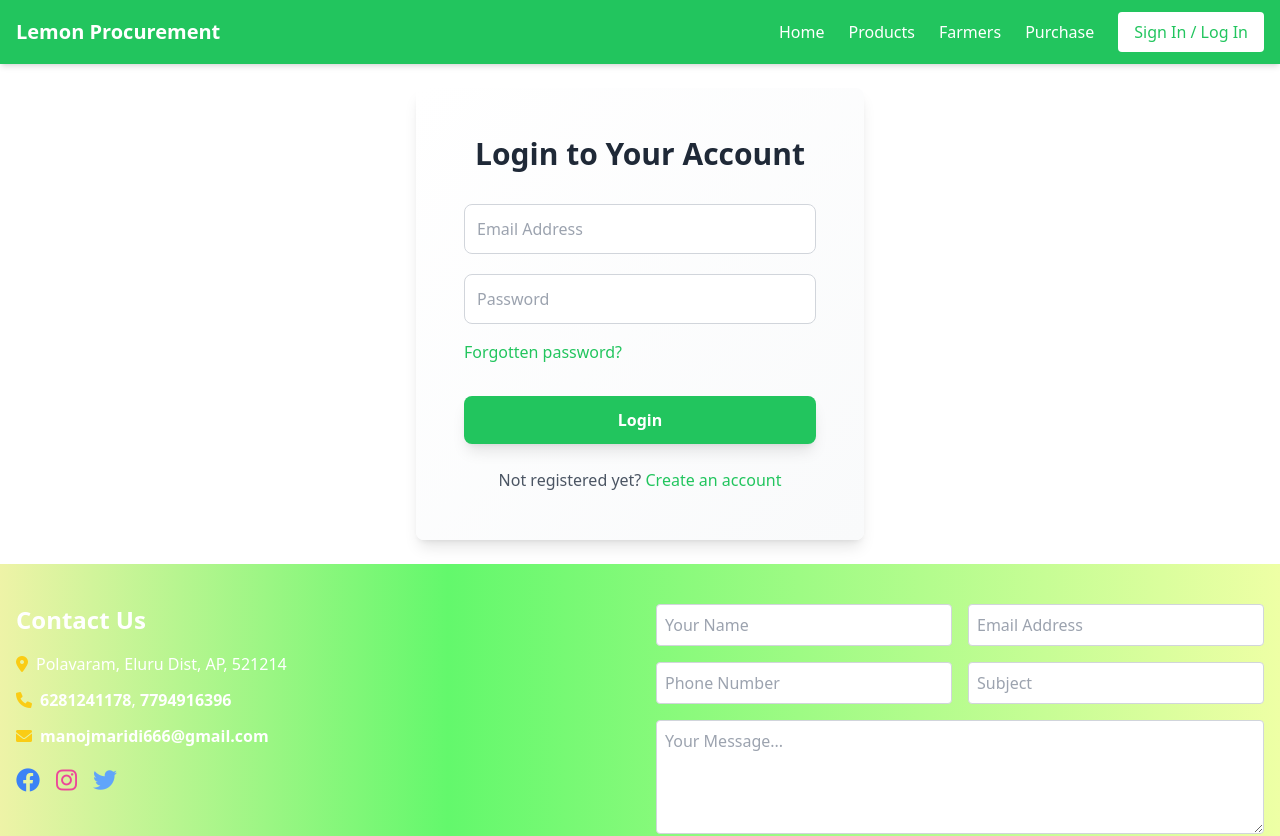
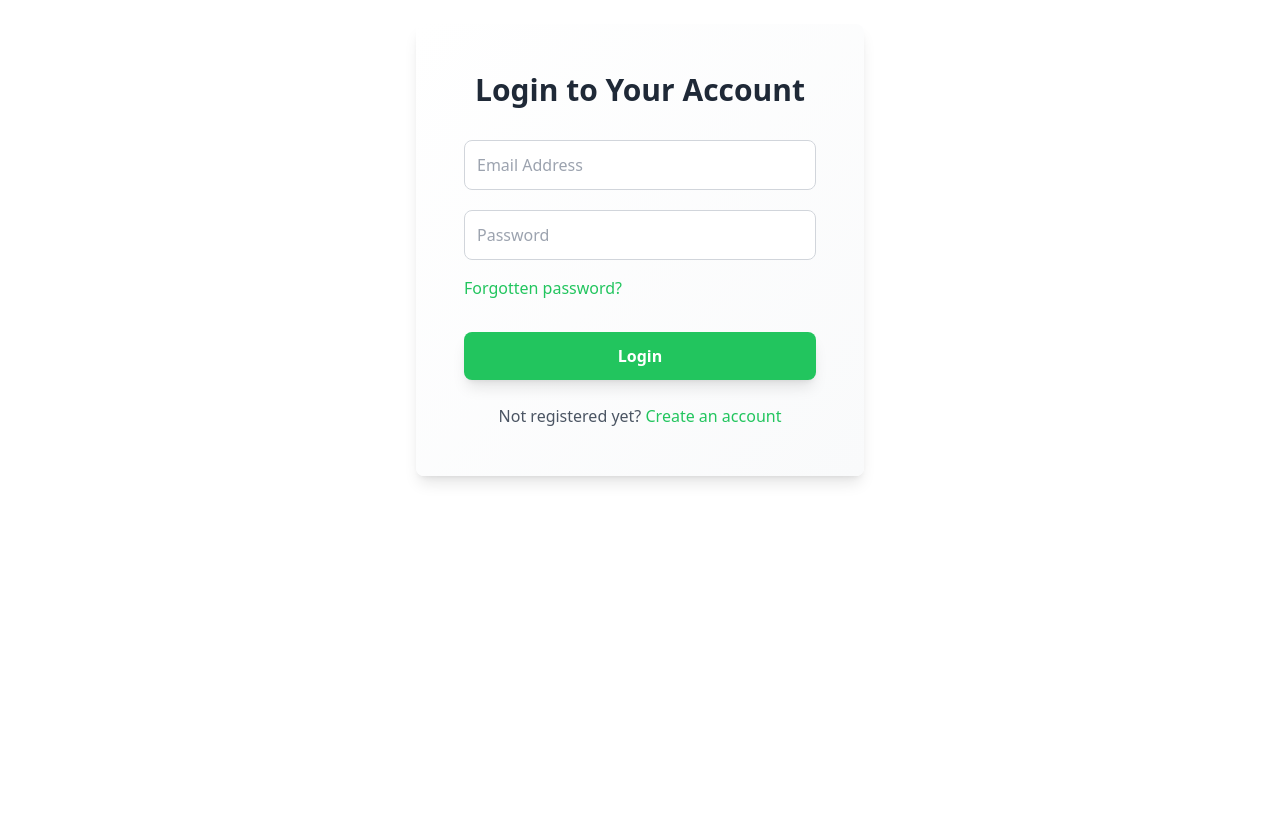
Before and after one commit to 21A91A6152/LemonProcurement, a React (Create React App) app in the folder lemonfrontend/: page /login in a window 1280 px wide. Shown: the top 836 px of the page. After the commit the page ends 800 px from the top, so only its background shows below. Built offline with nearby package versions, Linux system fonts and the light colour scheme.

Commit message:
protectdroutes

```diff
--- a/lemonfrontend/src/App.js
+++ b/lemonfrontend/src/App.js
@@ -1,34 +1,3 @@
-// import Navbar from "./components/Navbar";
-// import Footer from "./components/Footer";
-// import Home from "./components/Home";
-// import SignIn from "./components/login";
-// import ProductsDashboard from "./components/Products";
-// import FarmersDashboard from "./components/Farmers";
-// import PurchaseDashboard from "./components/Purchase";
-// import { BrowserRouter,Route,Routes } from 'react-router-dom';
-
-// function App() {
-
-//   return (
-//     <div>
-//       <BrowserRouter>
-//         <Navbar   />
-//         <Routes>
-
-//           <Route path="/" element={<Home/>}/>
-//           <Route path="/login" element={<SignIn/>}/>
-//           <Route path="/products" element={<ProductsDashboard/>}/>
-//           <Route path="/vendors/farmers" element={<FarmersDashboard/>}/>
-//           <Route path="/purchase" element={<PurchaseDashboard/>}/>
-//         </Routes>
-//         <Footer/>
-//       </BrowserRouter>
-//     </div>
-//   );
-// }
-
-// export default App;.
-
 import Navbar from "./components/Navbar";
 import Footer from "./components/Footer";
 import Home from "./components/Home";
@@ -36,8 +5,7 @@
 import ProductsDashboard from "./components/Products";
 import FarmersDashboard from "./components/Farmers";
 import PurchaseDashboard from "./components/Purchase";
-import { BrowserRouter,Route,Routes ,Navigate} from 'react-router-dom';
-
+import { BrowserRouter, Route, Routes, Navigate } from 'react-router-dom';
 
 const App = () => {
   const isAuthenticated = localStorage.getItem("userData");
@@ -45,19 +13,24 @@
   return (
     <div>
       <BrowserRouter>
-      <Navbar></Navbar>
+        {isAuthenticated ? (
+          <>
+            <Navbar />
             <Routes>
-
-      <Route
-        path="/"
-        element={isAuthenticated ? <Home /> : <Navigate to="/login" />}
-      />
-      <Route path="/login" element={<SignIn />} />
+              <Route path="/" element={<Home />} />
               <Route path="/products" element={<ProductsDashboard />} />
               <Route path="/vendors/farmers" element={<FarmersDashboard />} />
               <Route path="/purchase" element={<PurchaseDashboard />} />
+              <Route path="*" element={<Navigate to="/" />} /> {/* Redirect any non-authenticated routes */}
             </Routes>
-    <Footer></Footer>
+            <Footer />
+          </>
+        ) : (
+          <Routes>
+            <Route path="/login" element={<SignIn />} />
+            <Route path="*" element={<Navigate to="/login" />} /> {/* Redirect to login for any route */}
+          </Routes>
+        )}
       </BrowserRouter>
     </div>
   );
```
Lines whose indentation alone changed are shown as unchanged.
